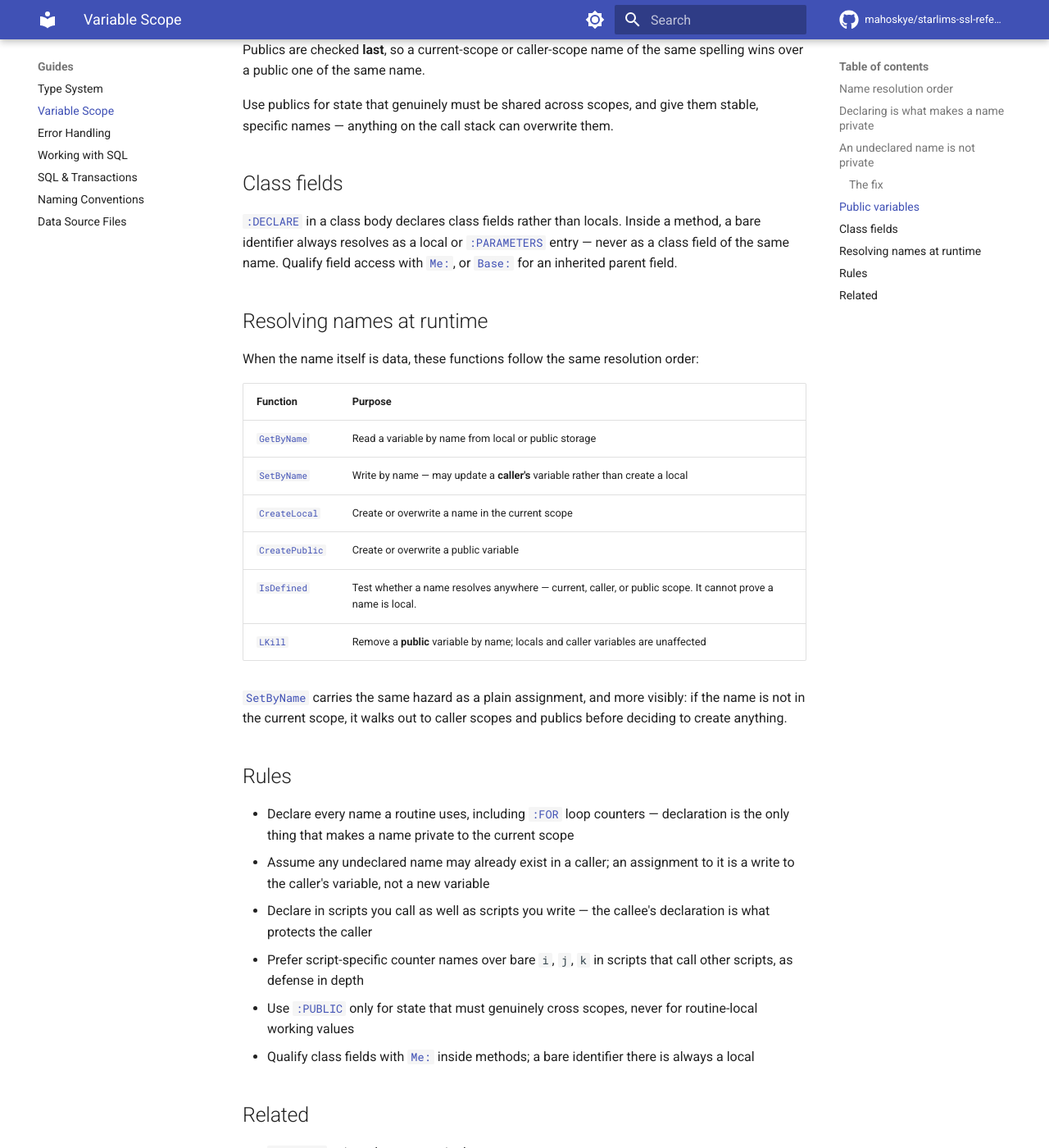
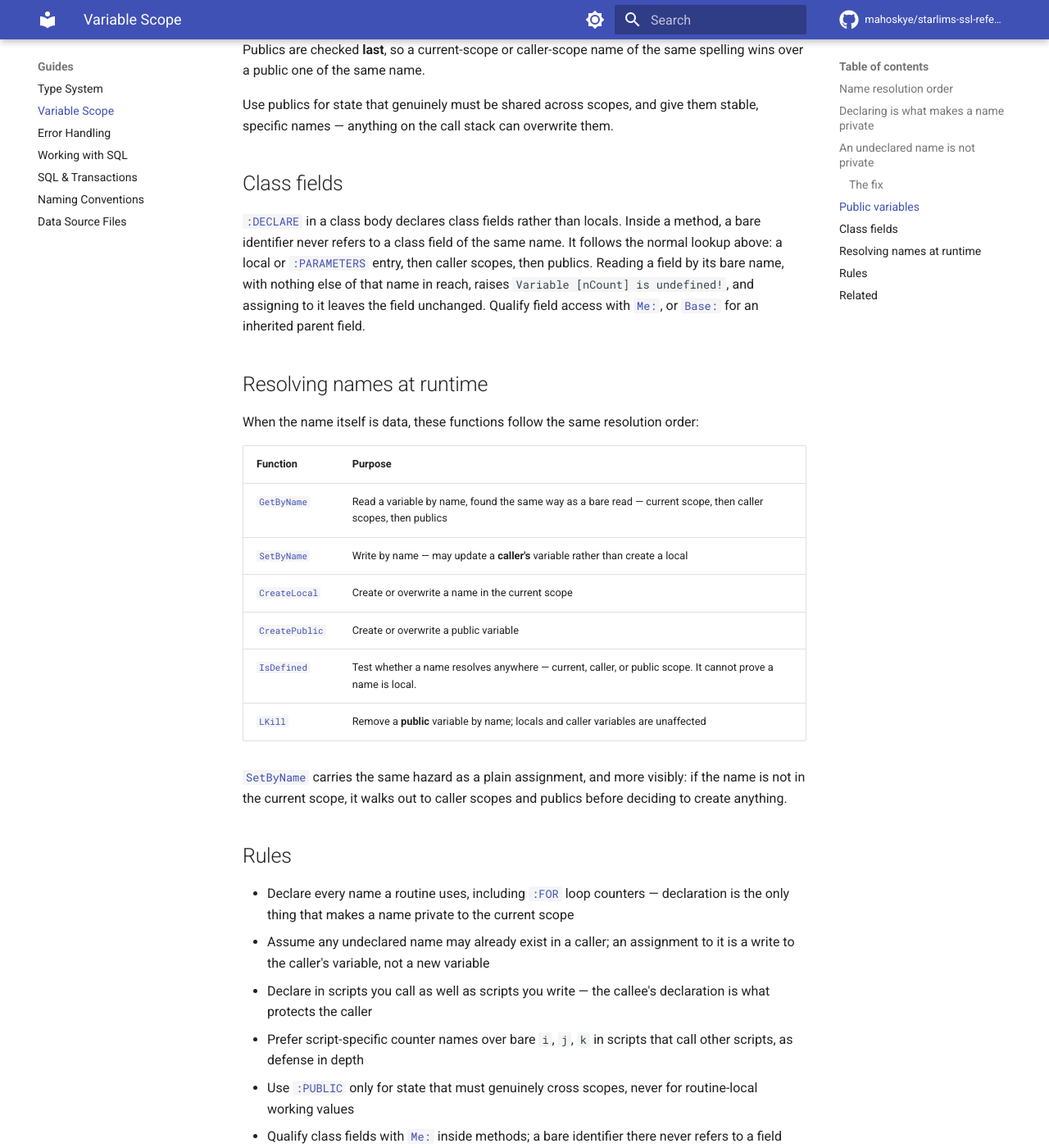
Before and after one commit to mahoskye/starlims-ssl-reference, an MkDocs documentation site: the page built from content/guides/variable-scope.md, in a window 1280 px wide and 1400 px high, scrolled down 2806 px. Shown: the whole window at 82% size. Built offline with MkDocs 1.6.1 and Material for MkDocs 9.7.7, drawn with Linux system fonts in a browser that asks for light colours; plug-ins that fetch from the network failed and are left out; comment, search, counter and statistics services are not loaded; some of the changed text lies outside the part shown.

Commit message:
docs: variable scope — GetByName resolves caller scopes; class-field rule
Verified in Designer:
- GetByName in a called procedure reads the caller's variable, so the
  guide row and GetByName's page say it resolves like a bare read.
- In a method, a bare field name is not the field: reading it raises
  "Variable [nCount] is undefined!" and assigning to it leaves the field
  unchanged. The class-field section says a bare name follows the normal
  lookup rather than "always a local".
- Writing to a caller's variable is described by what happens at run
  time rather than by whether it warns.

Co-Authored-By: Claude Opus 5.5 <noreply@anthropic.com>

```diff
--- a/content/guides/variable-scope.md
+++ b/content/guides/variable-scope.md
@@ -23,8 +23,8 @@ in this order:
 The search stops at the first match. This applies to **writes as well as reads**
 — an assignment does not automatically create a variable in the current scope.
 
-Reading a caller's variable works but generates a warning. Writing to one does
-not announce itself at all.
+Reading a caller's variable works but generates a warning. Writing to one raises
+no error at run time: the caller's value simply changes.
 
 ## Declaring is what makes a name private
 
@@ -143,9 +143,12 @@ stable, specific names — anything on the call stack can overwrite them.
 ## Class fields
 
 [`:DECLARE`](../reference/keywords/DECLARE.md) in a class body declares class
-fields rather than locals. Inside a method, a bare identifier always resolves as
-a local or [`:PARAMETERS`](../reference/keywords/PARAMETERS.md) entry — never as
-a class field of the same name. Qualify field access with
+fields rather than locals. Inside a method, a bare identifier never refers to a
+class field of the same name. It follows the normal lookup above: a local or
+[`:PARAMETERS`](../reference/keywords/PARAMETERS.md) entry, then caller scopes,
+then publics. Reading a field by its bare name, with nothing else of that name in
+reach, raises `Variable [nCount] is undefined!`, and assigning to it leaves the
+field unchanged. Qualify field access with
 [`Me:`](../reference/special-forms/me.md), or
 [`Base:`](../reference/special-forms/base.md) for an inherited parent field.
 
@@ -155,7 +158,7 @@ When the name itself is data, these functions follow the same resolution order:
 
 | Function | Purpose |
 |----------|---------|
-| [`GetByName`](../reference/functions/GetByName.md) | Read a variable by name from local or public storage |
+| [`GetByName`](../reference/functions/GetByName.md) | Read a variable by name, found the same way as a bare read — current scope, then caller scopes, then publics |
 | [`SetByName`](../reference/functions/SetByName.md) | Write by name — may update a **caller's** variable rather than create a local |
 | [`CreateLocal`](../reference/functions/CreateLocal.md) | Create or overwrite a name in the current scope |
 | [`CreatePublic`](../reference/functions/CreatePublic.md) | Create or overwrite a public variable |
@@ -180,7 +183,7 @@ walks out to caller scopes and publics before deciding to create anything.
 - Use [`:PUBLIC`](../reference/keywords/PUBLIC.md) only for state that must
   genuinely cross scopes, never for routine-local working values
 - Qualify class fields with [`Me:`](../reference/special-forms/me.md) inside
-  methods; a bare identifier there is always a local
+  methods; a bare identifier there never refers to a field
 
 ## Related
 
```
Also changed, not shown: content/guides/type-system.md (+1 -1 lines), content/reference/functions/GetByName.md (+3 -3 lines), content/reference/functions/index.md (+1 -1 lines), 1 other file.
